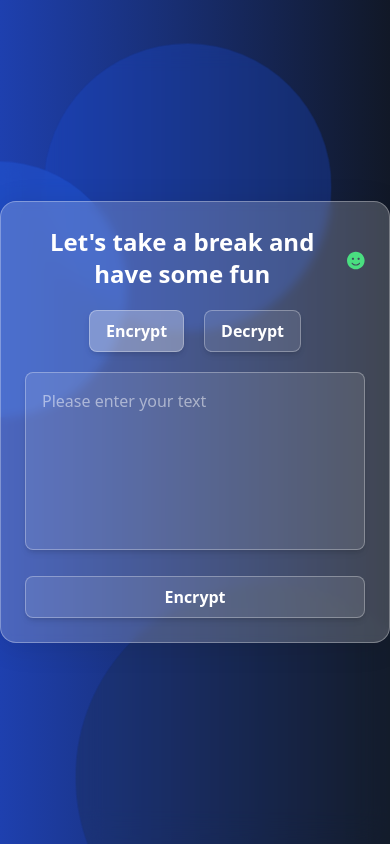
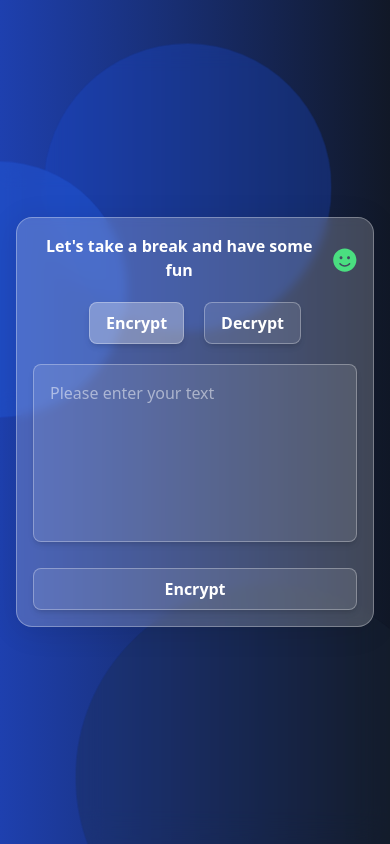
Before and after one commit to imansaadat/security-project, a React (Vite) app: page / in a window 390 px wide. Built offline with nearby package versions, Linux system fonts and the light colour scheme.

Commit message:
update responsive codes

```diff
--- a/package.json
+++ b/package.json
@@ -10,7 +10,7 @@
     "lint": "eslint .",
     "preview": "vite preview",
     "predeploy": "npm run build",
-    "deploy": "gh-pages -d build"
+    "deploy": "gh-pages -d dist"
   },
   "dependencies": {
     "crypto-js": "^4.2.0",
--- a/src/components/Hash/Hash.jsx
+++ b/src/components/Hash/Hash.jsx
@@ -92,7 +92,7 @@ const Hash = () => {
         onClick={() => {
           setOpenModal(false);
         }}
-        className="relative h-screen flex items-center justify-center min-h-screen bg-gradient-to-r from-blue-800 to-gray-900 overflow-hidden"
+        className="relative h-screen flex items-center justify-center bg-gradient-to-r from-blue-800 to-gray-900 overflow-hidden p-4 sm:p-6 lg:p-8"
       >
         {/*  shapes */}
         <div className="absolute -top-16 -left-16 w-72 h-72 bg-blue-700/30 rounded-full backdrop-blur-md animate-move1"></div>
@@ -105,15 +105,13 @@ const Hash = () => {
             onClick={(e) => {
               e.stopPropagation();
             }}
-            className="glass-shape lg:w-1/2  bg-gray-900/80 backdrop-blur-md rounded-2xl p-6 border border-gray-700 shadow-xl z-10"
+            className="glass-shape w-full sm:w-3/4 lg:w-1/2 bg-gray-900/80 backdrop-blur-md rounded-2xl p-4 sm:p-6 lg:p-8 border border-gray-700 shadow-xl z-10"
           >
-            <h2 className="text-2xl flex items-center justify-center gap-2 text-center font-semibold text-white mb-5">
-              Let's take a break and have some fun{" "}
-              <FaSmile
-                className="text-green-400 relative top-[2px]"
-                size={25}
+              <h2 className="lg:text-2xl flex items-center justify-center gap-2 text-center font-semibold text-white mb-5">
+                Let's take a break and have some fun <FaSmile
+                className="text-green-400 relative text-2xl top-[2px]"
               />
-            </h2>
+              </h2>
             <div className="flex justify-center gap-5">
               <button
                 className={`bg-white bg-opacity-10 border border-white/30 text-white font-semibold py-2 px-4 rounded-lg shadow-md hover:bg-opacity-20 transition-colors duration-300 ${
--- a/src/components/Modal/Modal.jsx
+++ b/src/components/Modal/Modal.jsx
@@ -6,7 +6,7 @@ const Modal = ({close,open,encrptedData,decryptedData,screen,handleCopy,showCopy
     {/* overlay */}
      <div onClick={(e)=>{
       e.stopPropagation()
-    }} className={`relative lg:w-1/2 min-h-[60vh] duration-500 glass-shape rounded-2xl ${open ? "opacity-100" : "opacity-0"}`}>
+    }} className={`relative w-full sm:w-3/4 lg:w-1/2 min-h-[60vh] duration-500 glass-shape rounded-2xl ${open ? "opacity-100" : "opacity-0"}`}>
       <span onClick={close} className="absolute top-4 right-4 cursor-pointer text-white duration-300 hover:opacity-60"><FaTimes size={25}/></span>
      {encrptedData || decryptedData ? (
        <div className="p-6">
```
